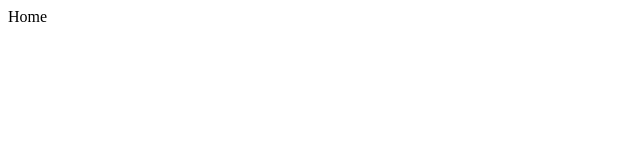
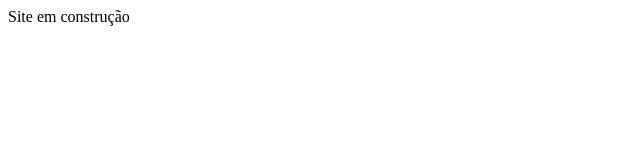
Before and after one commit to jeffersonassilva/netcrochet, a Next.js app: page / in a window 1280 px wide. Shown: the top 160 px of the page, without its empty margins (0-640 px from the left). Built offline with nearby package versions, Linux system fonts and the light colour scheme.

Commit message:
Atualizando a tela inicial

```diff
--- a/pages/index.js
+++ b/pages/index.js
@@ -1,5 +1,5 @@
 function Home() {
-    return <div>Home</div>
+    return <div>Site em construção</div>
 }
 
 export default Home
```
